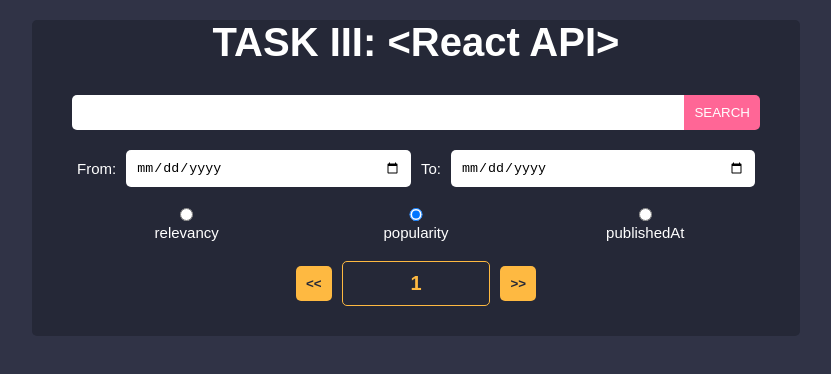
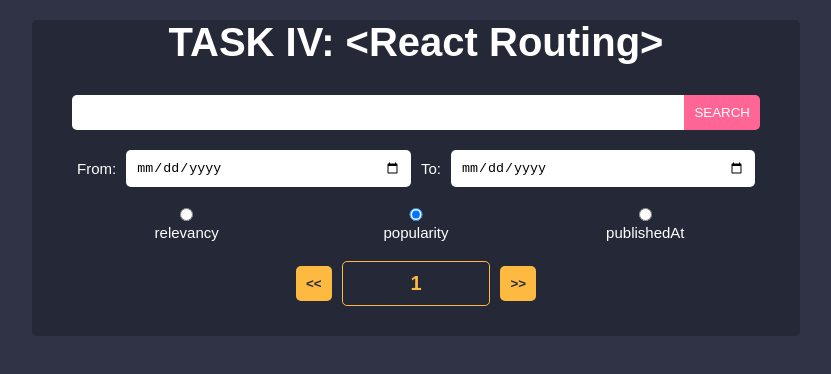
Before and after one commit to elenaniksy/react2021q3, a React app in the folder react-routing/: page / in a window 1280 px wide. Shown: the top 374 px of the page, without its empty margins (224-1055 px from the left). Built offline with nearby package versions, Linux system fonts and the light colour scheme.

Commit message:
refactor: rename title page and main header of the application

```diff
--- a/react-routing/src/App.tsx
+++ b/react-routing/src/App.tsx
@@ -5,7 +5,7 @@ import Form from './compoments/form/Form';
 const App: React.FC = () => {
   return (
     <div className={classes.app}>
-      <h1>TASK III: &lt;React API&gt;</h1>
+      <h1>TASK IV: &lt;React Routing&gt;</h1>
       <Form />
     </div>
   );
--- a/react-routing/src/index.html
+++ b/react-routing/src/index.html
@@ -2,9 +2,10 @@
 <html lang='en'>
   <head>
     <meta charset='UTF-8' />
-    <meta content='width=device-width, user-scalable=no, initial-scale=1.0, maximum-scale=1.0, minimum-scale=1.0' name='viewport' />
+    <meta content='width=device-width, user-scalable=no, initial-scale=1.0, maximum-scale=1.0, minimum-scale=1.0'
+          name='viewport' />
     <meta content='ie=edge' http-equiv='X-UA-Compatible' />
-    <title>React API</title>
+    <title>React Routing</title>
   </head>
   <body>
     <div id='root'></div>
```
